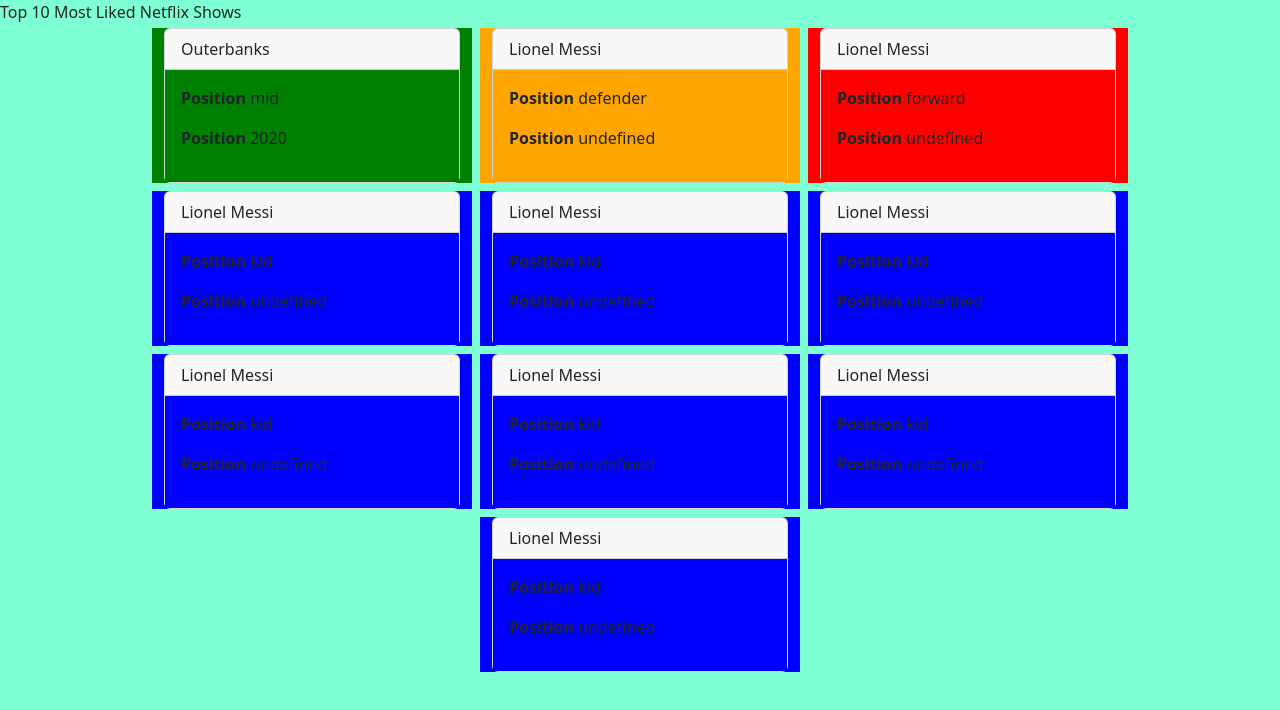
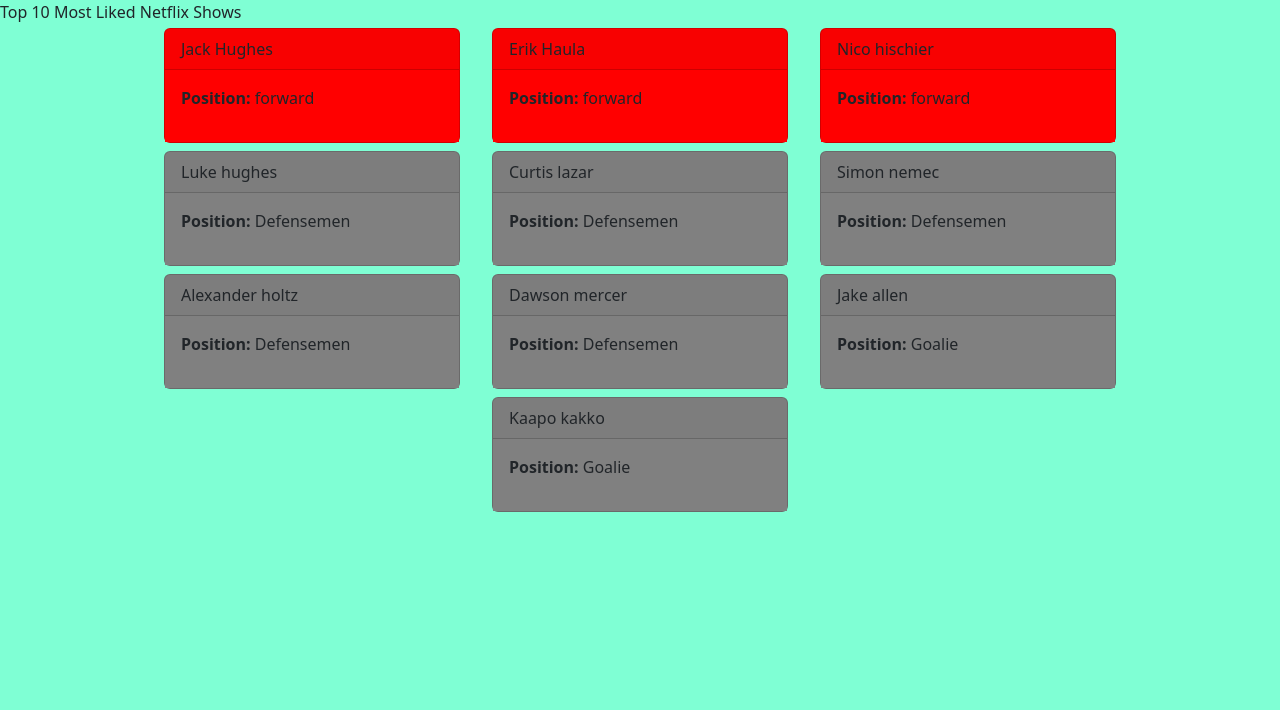
Before and after one commit to Nessa0716/maywebsite, a plain HTML site: page index.html in a window 1280 px wide. Drawn offline with nearby package versions, Linux system fonts and the light colour scheme.

Commit message:
fixed colors in cards

```diff
--- a/script.js
+++ b/script.js
@@ -1,159 +1,142 @@
-// team member data
-// do jumanji like you make characters like when they have strenghts and weaknesses
-//or do minions and give them all traits
+// Team Member Data
+
 const teamMembers = [
     {
-        name:'Outerbanks',
-        Created: 2020,
-        activePlayer:true,
-        position: 'mid',
-        strengths: 'ball control',
-        weaknesses: 'heading ability',
-        skills: ['dribbling','shooting','passing'],
-        biography: 'Messi is a really cool dude'
+      name: "Jack Hughes",
+      number: "86",
+      position: "forward",
+      age: "22",
+      skills: ["high speed', 'Stickhandling', 'Shooting', 'Skating"],
+      biography:
+        "Jack Hughes is a highly skilled hockey player known for his exceptional speed, agility, and playmaking ability. As the first overall pick in the 2019 NHL Draft, he quickly made an impact in the league with his impressive hockey IQ and versatility on the ice. With a promising career ahead, Hughes continues to be a key player for his team, showcasing his talent and determination every game.",
     },
     {
-        name:'Lionel Messi',
-        age:36,
-        activePlayer:true,
-        position: 'defender',
-        strengths: 'ball control',
-        weaknesses: 'heading ability',
-        skills: ['dribbling','shooting','passing'],
-        biography: 'Messi is a really cool dude'
-    }, {
-        name:'Lionel Messi',
-        age:36,
-        activePlayer:true,
-        position: 'forward',
-        strengths: 'ball control',
-        weaknesses: 'heading ability',
-        skills: ['dribbling','shooting','passing'],
-        biography: 'Messi is a really cool dude'
-    }, {
-        name:'Lionel Messi',
-        age:36,
-        activePlayer:true,
-        position: 'kid',
-        strengths: 'ball control',
-        weaknesses: 'heading ability',
-        skills: ['dribbling','shooting','passing'],
-        biography: 'Messi is a really cool dude'
+      name: "Erik Haula",
+      number: "56",
+      position: "forward",
+      age: "33",
+      skills: ["versatility on the ice', 'agility', 'Shooting', 'Skating"],
+      biography:
+        "Erik Haula, a Finnish professional ice hockey forward, has showcased his talents in the NHL, demonstrating remarkable speed, agility, and a keen scoring touch throughout his career.",
     },
     {
-        name:'Lionel Messi',
-        age:36,
-        activePlayer:true,
-        position: 'kid',
-        strengths: 'ball control',
-        weaknesses: 'heading ability',
-        skills: ['dribbling','shooting','passing'],
-        biography: 'Messi is a really cool dude'
+      name: "Nico hischier",
+      number: "13",
+      position: "forward",
+      age: "25",
+      skills: ["precise playmaking', 'slick puck-handling', 'defensive responsibility', 'Skating"],
+      biography:
+        "Nico Hischier, hailing from Switzerland, quickly made his mark in the NHL as the first overall pick in the 2017 draft by the New Jersey Devils. With his dynamic skill set and leadership, he's become a cornerstone player for his team, embodying the future of Swiss hockey.",
     },
     {
-        name:'Lionel Messi',
-        age:36,
-        activePlayer:true,
-        position: 'kid',
-        strengths: 'ball control',
-        weaknesses: 'heading ability',
-        skills: ['dribbling','shooting','passing'],
-        biography: 'Messi is a really cool dude'
+      name: "Luke hughes",
+      number: "43",
+      position: "Defensemen",
+      age: "20",
+      skills: ["elite puck-moving skills', 'Stickhandling', 'offensive instincts', 'Skating"],
+      biography:
+        "Hailing from a hockey family with his brothers Jack and Quinn already making waves in the NHL, Luke Hughes made his mark in the USNTDP (United States National Team Development Program) with his smooth skating and offensive prowess from the blue line. With his combination of size, skill, and hockey IQ, he's poised to become a dynamic defenseman at the highest level of the game.",
     },
     {
-        name:'Lionel Messi',
-        age:36,
-        activePlayer:true,
-        position: 'kid',
-        strengths: 'ball control',
-        weaknesses: 'heading ability',
-        skills: ['dribbling','shooting','passing'],
-        biography: 'Messi is a really cool dude'
+      name: "Curtis lazar",
+      number: "42 ",
+      position: "Defensemen",
+      age: "29",
+      skills: ["high speed', 'versatility', 'defensive reliability', 'faceoff proficiency"],
+      biography:
+        ". Hailing from Canada, Lazar has journeyed through various teams in the NHL, showcasing his skills as a dependable forward with a strong work ethic and a knack for making key plays when it matters most.",
     },
     {
-        name:'Lionel Messi',
-        age:36,
-        activePlayer:true,
-        position: 'kid',
-        strengths: 'ball control',
-        weaknesses: 'heading ability',
-        skills: ['dribbling','shooting','passing'],
-        biography: 'Messi is a really cool dude'
-    }, {
-        name:'Lionel Messi',
-        age:36,
-        activePlayer:true,
-        position: 'kid',
-        strengths: 'ball control',
-        weaknesses: 'heading ability',
-        skills: ['dribbling','shooting','passing'],
-        biography: 'Messi is a really cool dude'
-    }, {
-        name:'Lionel Messi',
-        age:36,
-        activePlayer:true,
-        position: 'kid',
-        strengths: 'ball control',
-        weaknesses: 'heading ability',
-        skills: ['dribbling','shooting','passing'],
-        biography: 'Messi is a really cool dude'
+      name: "Simon nemec",
+      number: "20",
+      position: "Defensemen",
+      age: "22",
+      skills: ["high speed', 'Stickhandling', 'puck-handling abilities', 'Skating"],
+      biography:
+        "Nemec has risen through the ranks, showcasing his skills in various leagues and international competitions, carving out a reputation as a promising defenseman with potential to excel at the highest levels of the game  .",
+    },
+    {
+      name: "Alexander holtz",
+      number: "10",
+      position: "Defensemen",
+      age: "22",
+      skills: ["smooth skating', 'scoring instincts', 'offensive creativity', 'ability to find open spaces on the ice"],
+      biography:
+        "Hailing from Saltsjö-Boo, Sweden, Holtz has made waves in junior leagues and international competitions, earning a reputation as a highly skilled sniper with the potential to become a prolific goal scorer at the professional level.",
+    },
+    {
+      name: "Dawson mercer",
+      number: "91",
+      position: "Defensemen",
+      age: "22",
+      skills: ["high speed', 'hockey IQ', 'scoring touch', 'Skating"],
+      biography:
+        "Hailing from Newfoundland and Labrador, Canada, Mercer has risen through the junior ranks, impressing scouts and fans alike with his dynamic playmaking ability and determination to succeed at the highest levels of the game.",
+    },
+    {
+      name: "Jake allen",
+      number: "34",
+      position: "Goalie",
+      age: "33",
+      skills: ["quick reflexes', 'strong positional play', 'ability to make clutch saves under pressure', 'Skating"],
+      biography:
+        "Hailing from Fredericton, New Brunswick, Allen has established himself as a reliable netminder in the NHL, showcasing his skills with the St. Louis Blues and later with the Montreal Canadiens. With his consistent performance and calming presence in the crease, he's proven himself to be a valuable asset to any team.",
+    },
+    {
+      name: "Kaapo kakko",
+      number: "31",
+      position: "Goalie",
+      age: "23",
+      skills: ["puck-handling skills', 'accurate shot', 'strong hockey IQ', 'Skating"],
+      biography:
+        "Hailing from Turku, Finland, Kakko gained prominence in the Finnish Liiga before being selected.",
     },
 
 
 
 
-]
+  ];
 
-function generateTeamCards(){
-    const teamCardsContainer=document.getElementById('teamCards')
-teamMembers.forEach(member => {
-    const card = document.createElement('div')
+  function generateTeamCards() {
+    const teamCardsContainer = document.getElementById("teamCards");
+
+    teamMembers.forEach((member) => {
+      const card = document.createElement("div");
       card.classList.add('col-md-3','m-1')
-//style card based on position
-let backgroundColor
 
-switch(member.position.toLowerCase()){
-    case 'forward':
-        backgroundColor="red"
-    break
-    case 'mid':
-        backgroundColor="green"
-    break
-    case 'defender':
-        backgroundColor="orange"
-    break
+      //style the BGColor of my card based on pos
 
-    case 'kid':
-                backgroundColor="blue"
-                break
-                case 'defender':
-        backgroundColor="yellow"
-    break
+      switch (member.position.toLowerCase()) {
+        case "forward":
+          backgroundColor = "red";
+          break;
+        case "Defensemen":
+          backgroundColor = "green";
+          break;
+        case "Goalie":
+          backgroundColor = "blue";
+          break;
+        default:
+          backgroundColor = "gray";
       }
 
-card.style.backgroundColor = backgroundColor
-
-
-card.innerHTML=`
-
+      card.innerHTML = `
                 <div class="card">
-        <div class="card-header">
+                    <div class = "card-header">
                         ${member.name}
                     </div>
-        <div id="cardBody" class="card-body" style="background-color:${backgroundColor}">
-            <p><strong>Position</strong> ${member.position}</p>
-            <p><strong>Position</strong> ${member.Created}</p>
+                    <div id="cardBody" class="card-body" style="background-color:${backgroundColor};">
+                        <p><strong>Position:</strong> ${member.position}</p>
                     </div>
                 </div>
-
-`
-
-
-teamCardsContainer.appendChild(card)
-
-
-});
-
+            `;
+      //will update the BG style on each child of the card
+      for (let i = 0; i < card.children.length; i++) {
+        card.children[i].style.backgroundColor = backgroundColor;
       }
 
-window.onload = generateTeamCards()
+      teamCardsContainer.appendChild(card);
+    });
+  }
+
+  window.onload = generateTeamCards();
```
Also changed, not shown: index.html (line endings or trailing spaces). Lines whose indentation alone changed are shown as unchanged.
